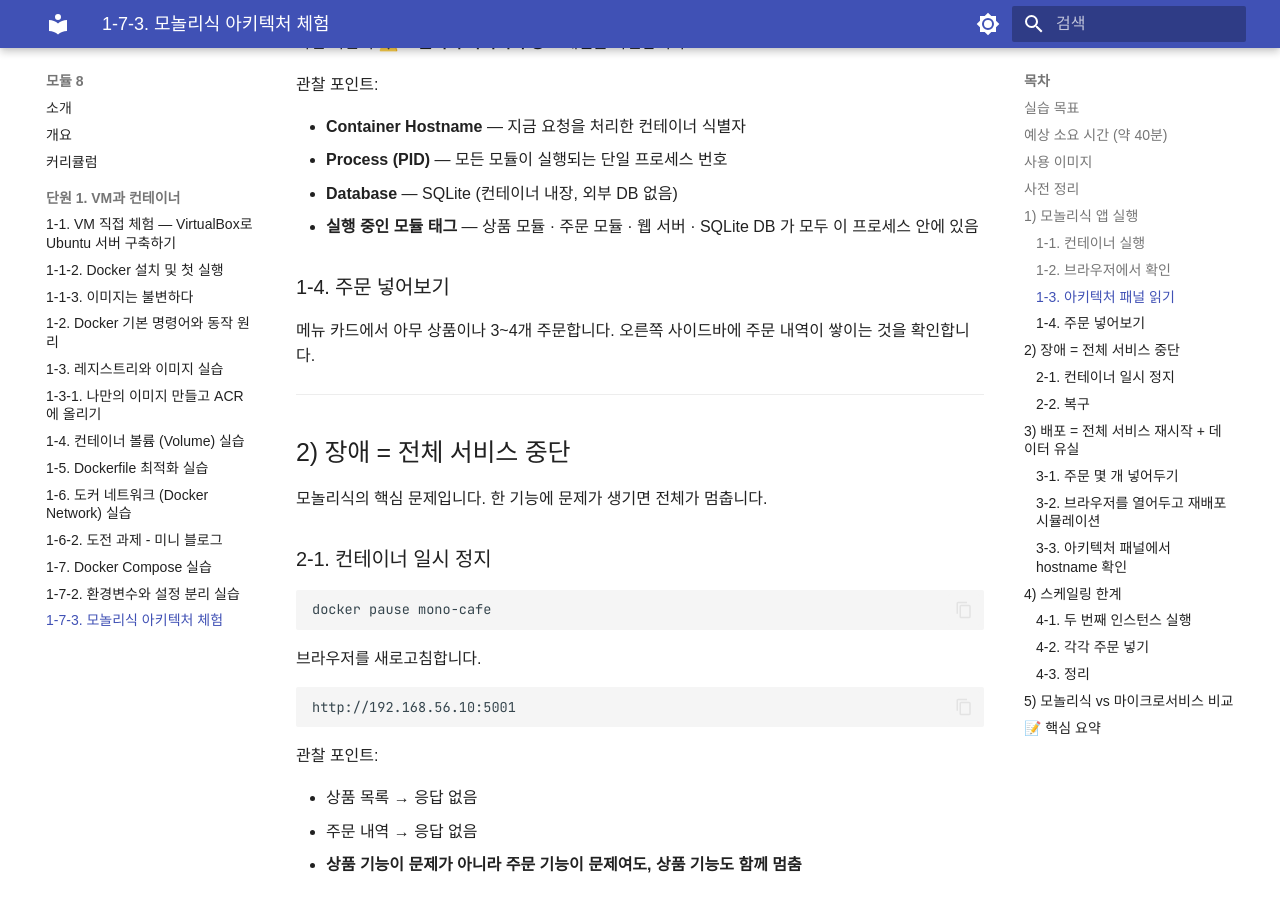
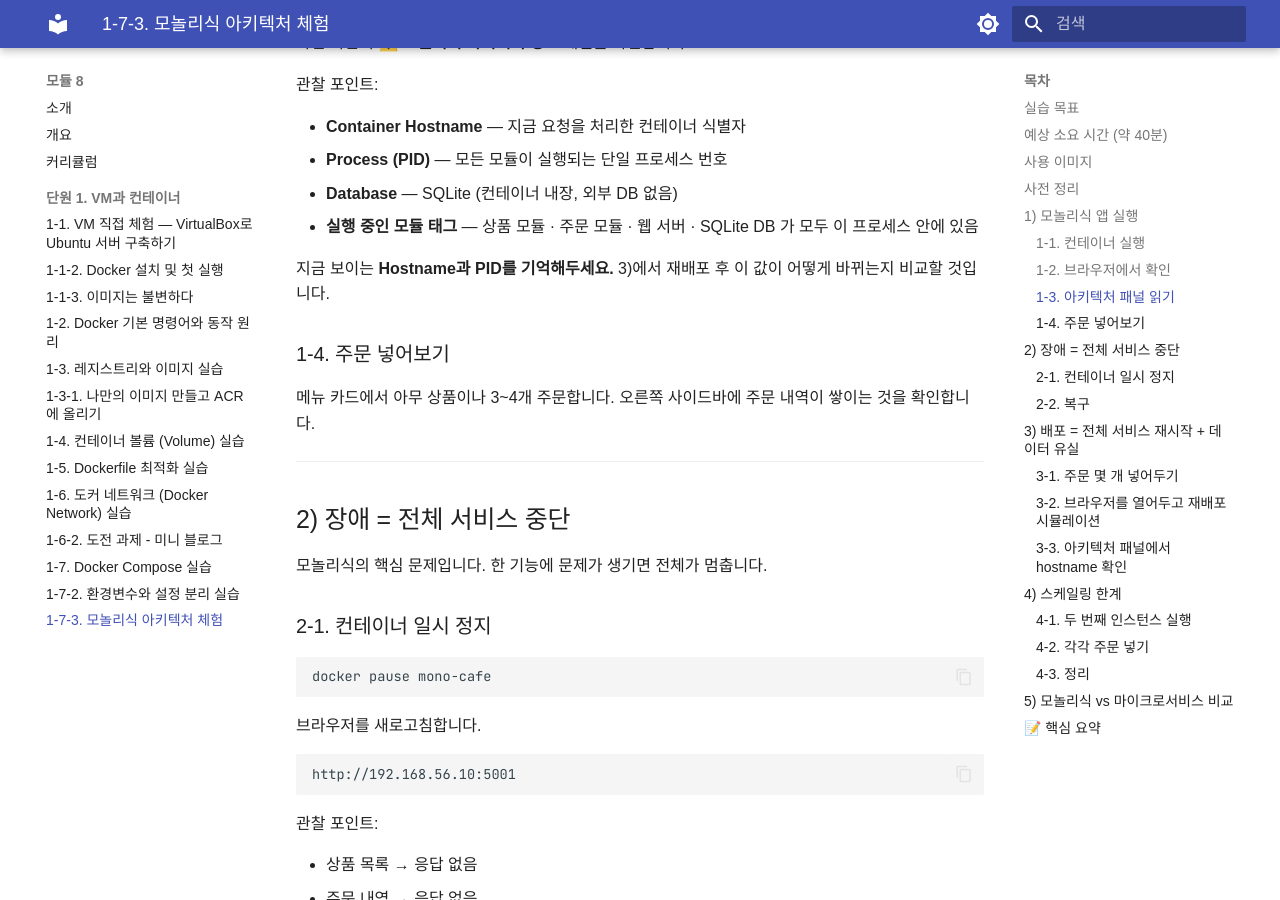
Before and after one commit to skilleat-labs/docker-k8s-labs, an MkDocs documentation site: the page built from docs/modules/module8/1-7-3.md, in a window 1280 px wide and 900 px high, scrolled down 1781 px. Built offline with MkDocs 1.6.1 and Material for MkDocs 9.7.7, drawn with Linux system fonts in a browser that asks for light colours; some web fonts are replaced.

Commit message:
1-7-3: 1-3 아키텍처 패널에 hostname/PID 기억 안내 추가

```diff
--- a/docs/modules/module8/1-7-3.md
+++ b/docs/modules/module8/1-7-3.md
@@ -81,6 +81,8 @@ http://192.168.56.10:5001
 - **Process (PID)** — 모든 모듈이 실행되는 단일 프로세스 번호
 - **Database** — SQLite (컨테이너 내장, 외부 DB 없음)
 - **실행 중인 모듈 태그** — 상품 모듈 · 주문 모듈 · 웹 서버 · SQLite DB 가 모두 이 프로세스 안에 있음
+
+지금 보이는 **Hostname과 PID를 기억해두세요.** 3)에서 재배포 후 이 값이 어떻게 바뀌는지 비교할 것입니다.
 
 ### 1-4. 주문 넣어보기
 
```
